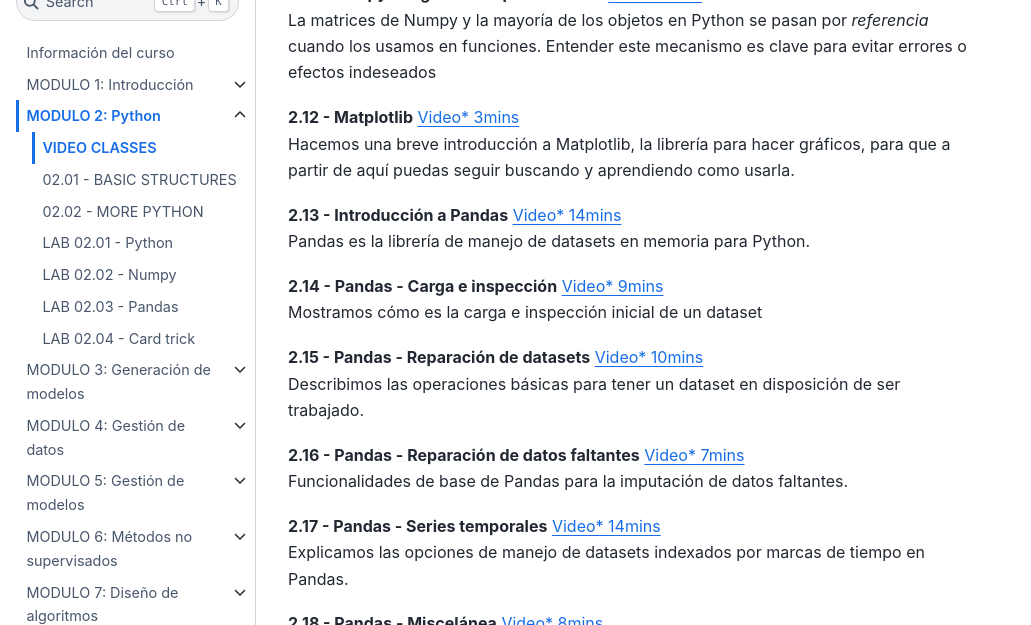
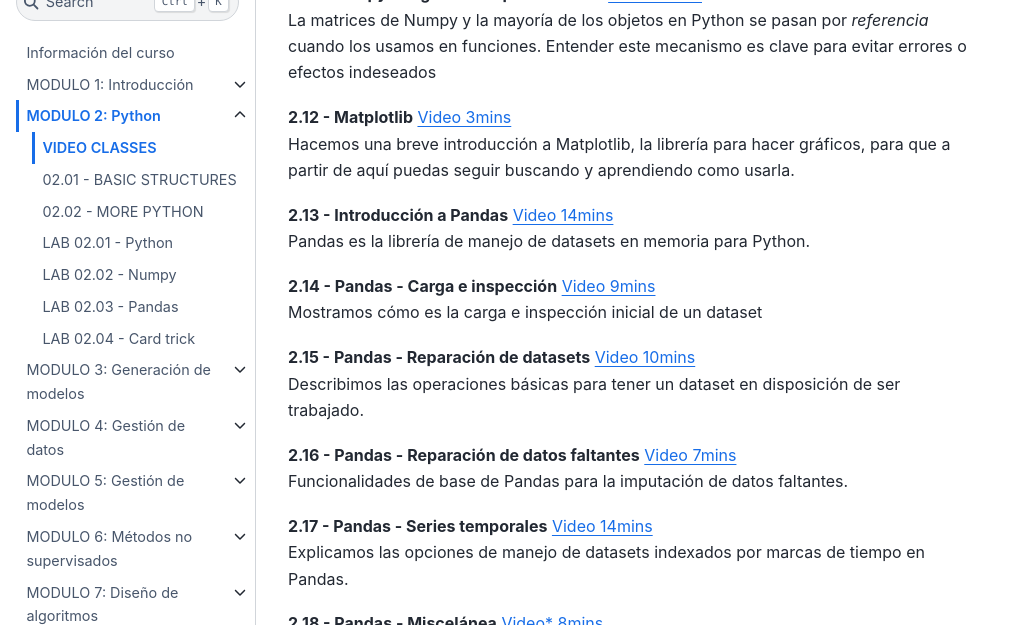
Before and after one commit to rramosp/20201.xai4eng, a Jupyter Book: the page built from content/M02_videos.md, in a window 1280 px wide and 900 px high, scrolled down 898 px. Shown: the part 153-778 px from the top of the window, without its empty margins (0-1031 px from the left). Built offline with Jupyter Book 1.0.4 settings and Sphinx 7.4.7 and the Sphinx Book theme 1.1.4, drawn with Linux system fonts in a browser that asks for light colours; pages that are not in the unit, such as notebooks, are missing from menus; part of the change alters nothing that is shown.

```diff
--- a/content/M02_videos.md
+++ b/content/M02_videos.md
@@ -23,19 +23,19 @@
 
 **2.11 - Numpy - Argumentos por referncia** [Video 6mins](https://youtu.be/azeWjbaiCOM) <br/> La matrices de Numpy y la mayoría de los objetos en Python se pasan por _referencia_ cuando los usamos en funciones. Entender este mecanismo es clave para evitar errores o efectos indeseados
 
-**2.12 - Matplotlib** [Video* 3mins](https://youtu.be/doAm-t6IZUI) <br/> Hacemos una breve introducción a Matplotlib, la librería para hacer gráficos, para que a partir de aquí puedas seguir buscando y aprendiendo como usarla.
+**2.12 - Matplotlib** [Video 3mins](https://youtu.be/BOp87WqKuHY) <br/> Hacemos una breve introducción a Matplotlib, la librería para hacer gráficos, para que a partir de aquí puedas seguir buscando y aprendiendo como usarla.
 
-**2.13 - Introducción a Pandas** [Video* 14mins](https://youtu.be/Ydpi6zv0B9M) <br/> Pandas es la librería de manejo de datasets en memoria para Python.
+**2.13 - Introducción a Pandas** [Video 14mins](https://youtu.be/tqwZed4385U) <br/> Pandas es la librería de manejo de datasets en memoria para Python.
 
-**2.14 - Pandas - Carga e inspección** [Video* 9mins](https://youtu.be/yp4wqmRGiEk) <br/> Mostramos cómo es la carga e inspección inicial de un dataset
+**2.14 - Pandas - Carga e inspección** [Video 9mins](https://youtu.be/SYOBN-WAXWM) <br/> Mostramos cómo es la carga e inspección inicial de un dataset
 
-**2.15 - Pandas - Reparación de datasets** [Video* 10mins](https://youtu.be/X5DxxgC2PvQ) <br/> Describimos las operaciones básicas para tener un dataset en disposición de ser trabajado.
+**2.15 - Pandas - Reparación de datasets** [Video 10mins](https://youtu.be/MceJd7-czHM) <br/> Describimos las operaciones básicas para tener un dataset en disposición de ser trabajado.
 
-**2.16 - Pandas - Reparación de datos faltantes** [Video* 7mins](https://youtu.be/tJKrj6ePYUY) <br/> Funcionalidades de base de Pandas para la imputación de datos faltantes.
+**2.16 - Pandas - Reparación de datos faltantes** [Video 7mins](https://youtu.be/4WAy4La4OUs) <br/> Funcionalidades de base de Pandas para la imputación de datos faltantes.
 
-**2.17 - Pandas - Series temporales** [Video* 14mins](https://youtu.be/is8mzR0fCaw) <br/> Explicamos las opciones de manejo de datasets indexados por marcas de tiempo en Pandas.
+**2.17 - Pandas - Series temporales** [Video 14mins](https://youtu.be/idatxyBHwII) <br/> Explicamos las opciones de manejo de datasets indexados por marcas de tiempo en Pandas.
 
-**2.18 - Pandas - Miscelánea** [Video* 8mins](https://youtu.be/XTAzVQBUr8U) <br/> Mencionamos algunas funcionalidades adicionales como agrupamiento, generación de dataframes y plotting.
+**2.18 - Pandas - Miscelánea** [Video* 8mins](https://youtu.be/y8AJG18lClo) <br/> Mencionamos algunas funcionalidades adicionales como agrupamiento, generación de dataframes y plotting.
 
 **LAB 02.01 - 02.03** [Video* 5mins](https://youtu.be/xlRSvCI0cLg) <br/> Descripción general de los laboratorios del módulo.
 
```
